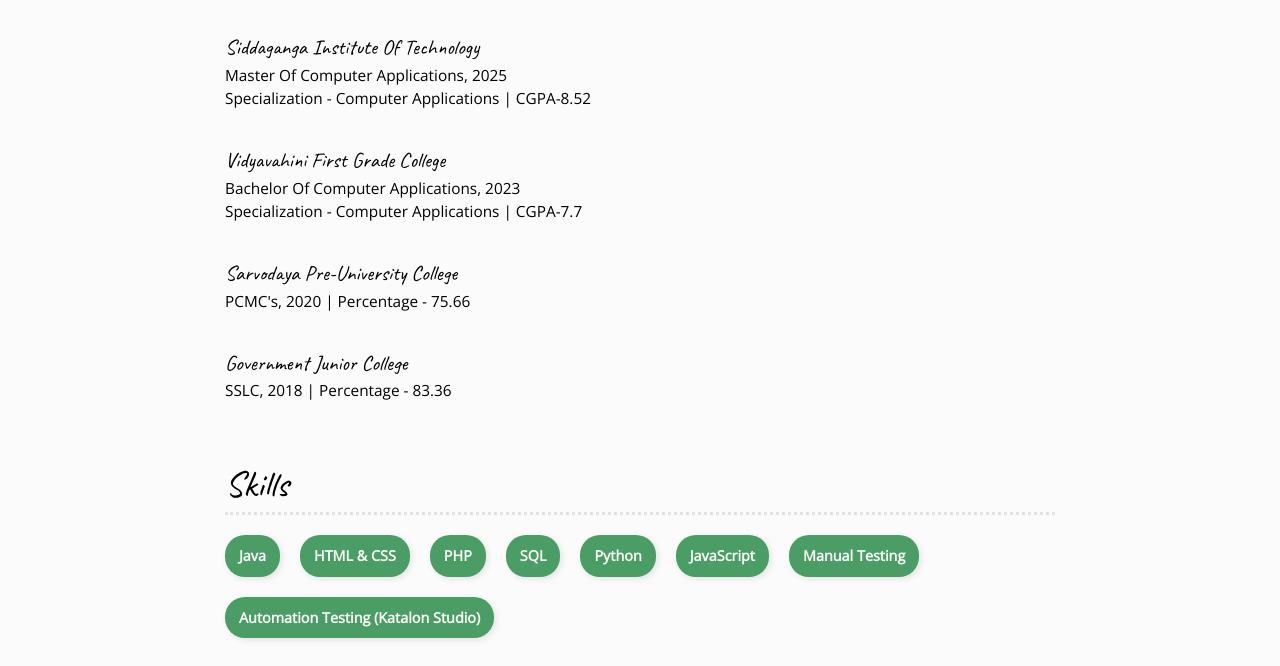
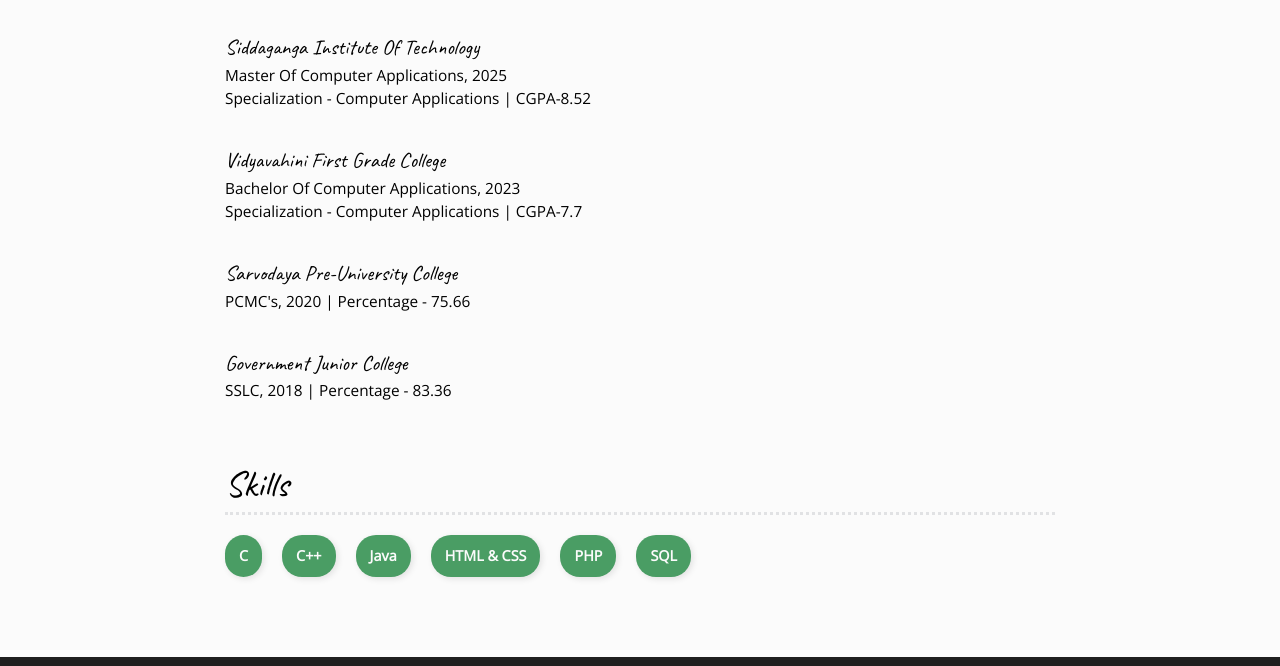
Before and after one commit to Dineshlokesh0406/myportfolio, a plain HTML site: page resume.html in a window 1280 px wide. Shown: the part 1363-2029 px from the top of the page. Drawn offline with nearby package versions, Linux system fonts and the light colour scheme.

Commit message:
Add files via upload

```diff
--- a/resume.html
+++ b/resume.html
@@ -87,14 +87,12 @@
       <section class="resume-section">
         <h2>Skills</h2>
         <ul class="skills-list">
+          <li>C</li>
+          <li>C++</li>
           <li>Java</li>
           <li>HTML & CSS</li>
           <li>PHP</li>
           <li>SQL</li>
-          <li>Python</li>
-          <li>JavaScript</li>
-          <li>Manual Testing</li>
-          <li>Automation Testing (Katalon Studio)</li>
         </ul>
       </section>
 
```
